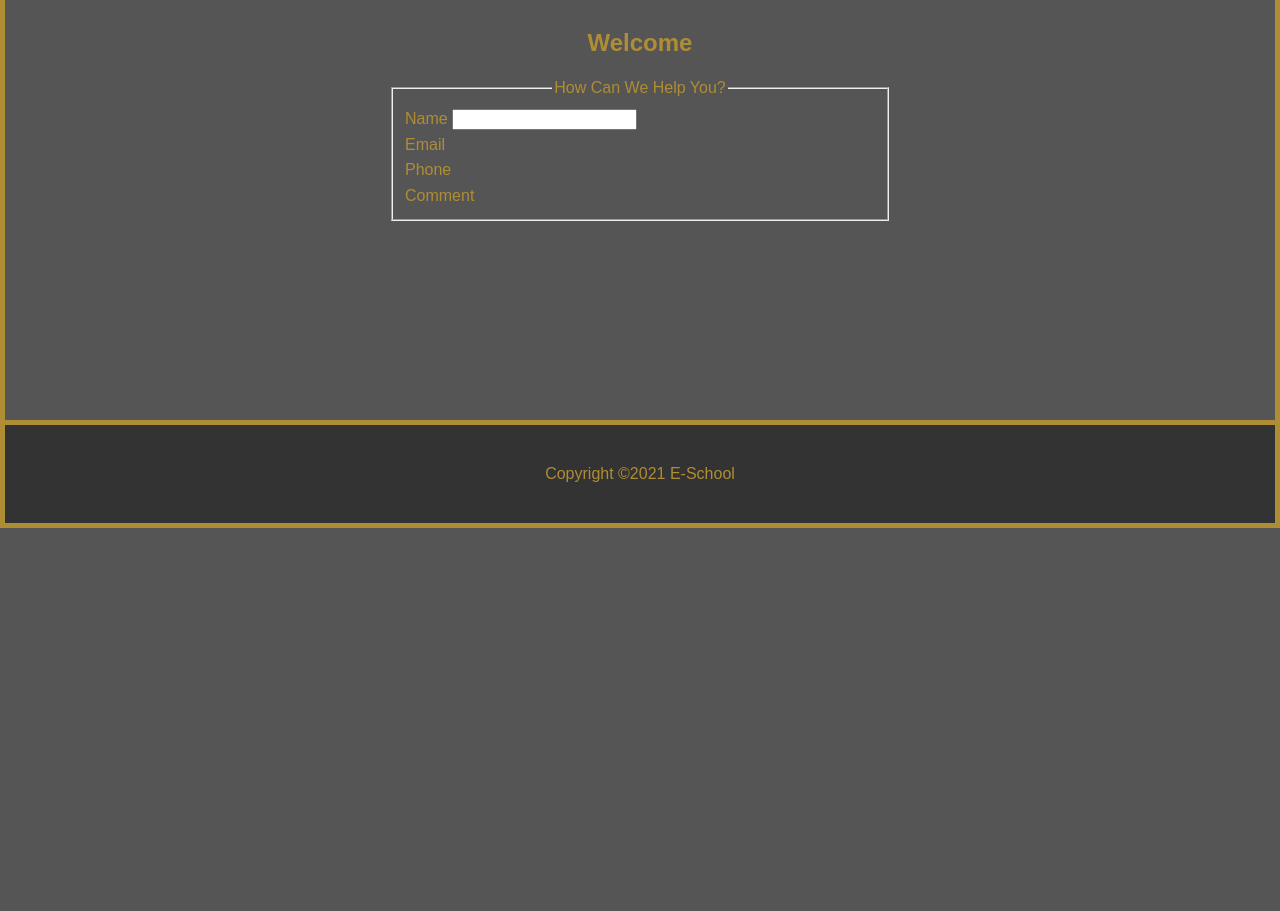
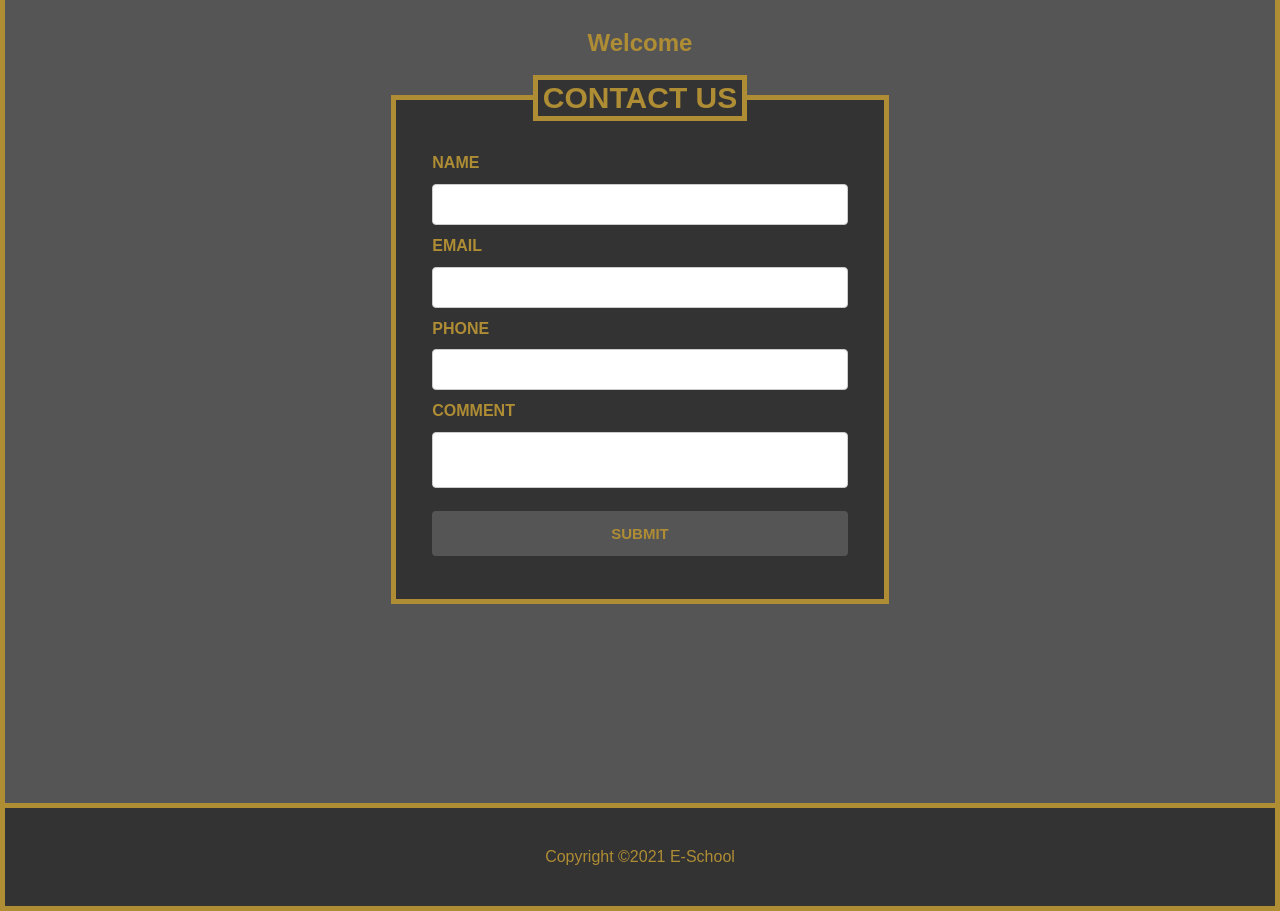
Before and after one commit to UmairKhankhail/E-Shool, a PHP site: page /contact.html in a window 1280 px wide. Shown: the part 228-1139 px from the top of the page. Before the commit the page ends 756 px from the top, so only its background shows below. Run offline with PHP 8.4, Linux system fonts and the light colour scheme.

Commit message:
form for contact page

```diff
--- a/Project/contact.html
+++ b/Project/contact.html
@@ -42,17 +42,19 @@
             <section>
                 <form>
                     <fieldset>
-                        <legend>How Can We Help You?</legend>
-                        <label>Name</label>
-                        <input type="text" name="name"> <br>
-                        <label>Email</label><br>
-                        <label>Phone</label><br>
-                        <label>Comment</label><br>
+                        <legend>Contact Us</legend>
 
-
+                        <div id="LIT">
+                            <label>Name</label><input type="text" name="name"><br>
+                            <label>Email</label> <input type="email" name="email"><br>
+                            <label>Phone</label><input type="text" name="phone"><br>
+                            <label>Comment</label><textarea name="comment"></textarea><br>
+                            <input type="submit" name="submit">
+                        </div>
 
                     </fieldset>
                 </form>
+
 
             </section>
         </div>
--- a/Project/style.css
+++ b/Project/style.css
@@ -246,10 +246,64 @@ body {
     margin-left: 25%;
     margin-right: 25%;
     margin-bottom: 15%;
+    background-color: #333;
+    border: 5px solid;
+    border-color: rgb(175, 141, 53);
+    font-weight: bold;
 }
 
 #contact_sections form legend {
     text-align: center;
+    padding: 5px;
+    border: 5px solid;
+    background-color: #333;
+    text-transform: uppercase;
+    font-size: 30px;
+}
+
+#LIT {
+    margin: 2%;
+    padding: 15px;
+}
+
+#contact_sections form label {
+    margin-right: 20px;
+    text-transform: uppercase;
+}
+
+#contact_sections form textarea {
+    resize: none;
+}
+
+input[type=text],
+select,
+input[type=email],
+#contact_sections form textarea {
+    width: 100%;
+    padding: 12px 20px;
+    margin: 8px 0;
+    display: inline-block;
+    border: 1px solid #ccc;
+    border-radius: 4px;
+    box-sizing: border-box;
+}
+
+input[type=submit] {
+    width: 100%;
+    background-color: #555;
+    color: rgb(175, 141, 53);
+    padding: 14px 20px;
+    margin: 8px 0;
+    border: none;
+    border-radius: 4px;
+    cursor: pointer;
+    font-weight: bold;
+    font-size: 15px;
+    text-transform: uppercase;
+}
+
+input[type=submit]:hover {
+    background-color: rgb(175, 141, 53);
 }
 
 @media(max-width:600px) {
```
